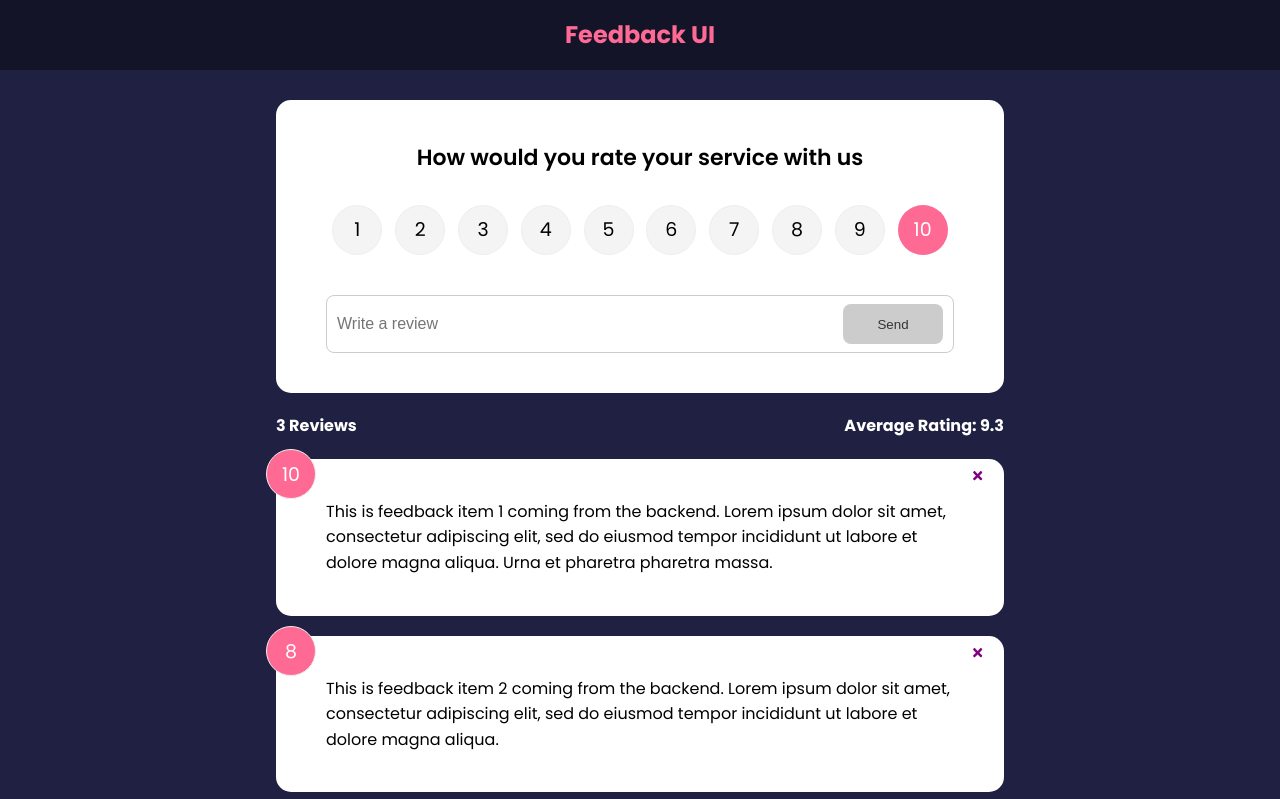
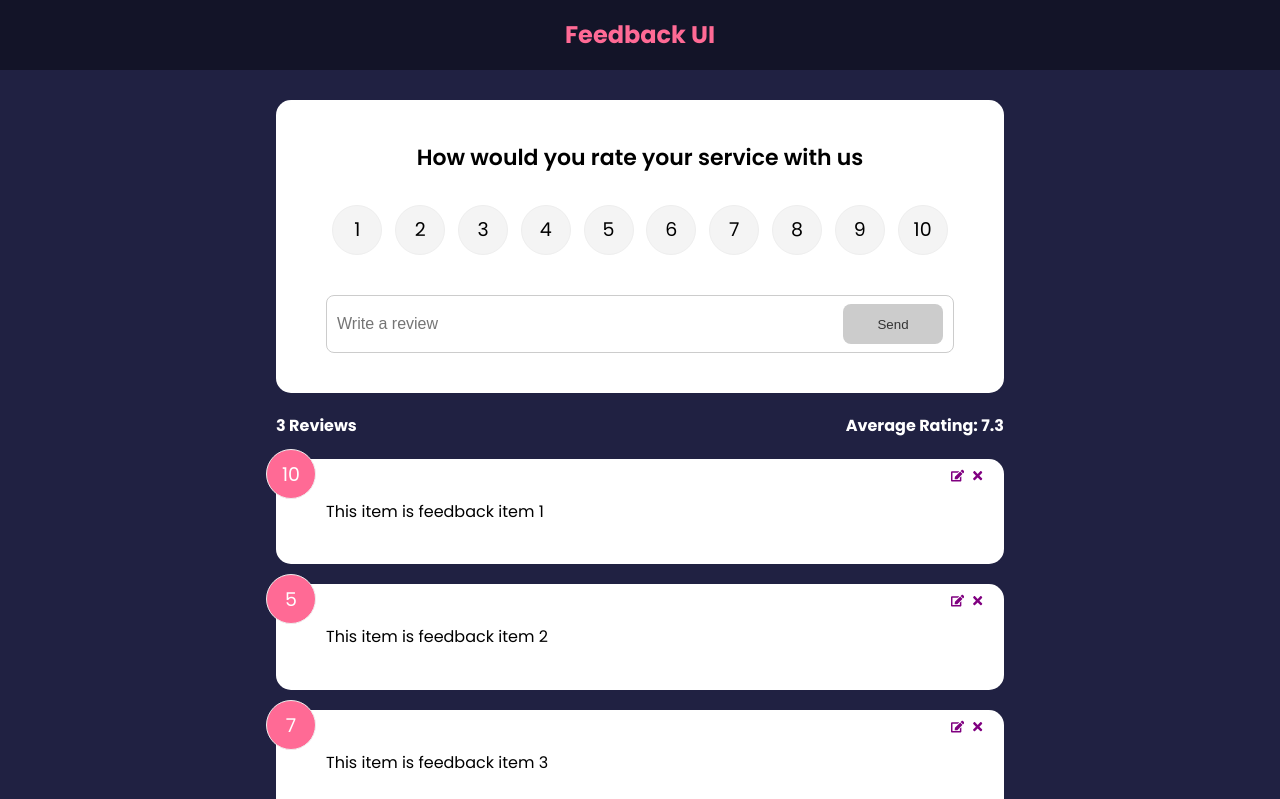
Before and after one commit to ToddMarino/feedback-ui, a React (Create React App) app: page / in a window 1280 px wide. Shown: the top 799 px of the page. Built offline with nearby package versions, Linux system fonts and the light colour scheme.

Commit message:
build for deployment

```diff
--- a/src/App.js
+++ b/src/App.js
@@ -1,53 +1,37 @@
-import { useState } from 'react'
-import { v4 as uuidv4 } from 'uuid'
 import { BrowserRouter as Router, Routes, Route } from 'react-router-dom'
 import Header from './components/Header'
 import AboutPage from './pages/AboutPage'
-import FeedbackData from './data/FeedbackData'
 import FeedbackList from './components/FeedbackList'
 import FeedbackStats from './components/FeedbackStats'
 import FeedbackForm from './components/FeedbackForm'
 import AboutIconLink from './components/AboutIconLink'
+import { FeedbackProvider } from './context/FeedbackContext'
 
-/* SET STATE for user feedback */
 const App = () => {
-	const [feedback, setFeedback] = useState(FeedbackData)
-
-	// ADD AND DELETE FEEDBACK FUNCTIONS
-	// deleteFeedback takes in id as parameter
-	// add alert to confirm user wants to delete the feedback
-	// set state: filter feedback array for the items that don't match the id
-	const deleteFeedback = (id) => {
-		if (window.confirm('Are you sure you want to delete?')) {
-			setFeedback(feedback.filter((item) => item.id !== id))
-		}
-	}
-	// addFeedback takes in newFeedback as parameter
-	// assign id to newFeedback object using uuid
-	// set state: add newFeedback and spread in previous feedback
-	const addFeedback = (newFeedback) => {
-		newFeedback.id = uuidv4()
-		setFeedback([newFeedback, ...feedback])
-	}
 
 	return (
+		<FeedbackProvider>
 			<Router>
 				<Header />
 				<div className='container'>
 					<Routes>
-					<Route exact path='/' element={
+						<Route
+							exact
+							path='/'
+							element={
 								<>
-						<FeedbackForm handleAdd={addFeedback} />
-						<FeedbackStats feedback={feedback} />
-						<FeedbackList feedback={feedback} handleDelete={deleteFeedback} />
+									<FeedbackForm />
+									<FeedbackStats />
+									<FeedbackList />
 								</>
-					}>
-					</Route>
+							}
+						></Route>
 						<Route path='/about' element={<AboutPage />} />
 					</Routes>
 					<AboutIconLink />
 				</div>
 			</Router>
+		</FeedbackProvider>
 	)
 }
 export default App
--- a/src/components/FeedbackForm.jsx
+++ b/src/components/FeedbackForm.jsx
@@ -1,21 +1,31 @@
 import PropTypes from 'prop-types'
-import {useState} from 'react'
+import { useContext, useEffect, useState } from 'react'
 import Card from './shared/Card'
 import Button from './shared/Button'
 import RatingSelect from './RatingSelect'
+import FeedbackContext from '../context/FeedbackContext'
 
-const FeedbackForm = ({handleAdd}) => {
-
+function FeedbackForm () {
 	const [text, setText] = useState('')
 	const [rating, setRating] = useState(10)
 	const [btnDisabled, setBtnDisabled] = useState(true)
 	const [message, setMessage] = useState('')
 
+	const { addFeedback, feedbackEdit, updateFeedback } = useContext(FeedbackContext)
+
+	useEffect(() => {
+		if (feedbackEdit.edit === true) {
+			setBtnDisabled(false)
+			setText(feedbackEdit.item.text)
+			setRating(feedbackEdit.item.rating)
+		}
+	}, [feedbackEdit])
+
 	const handleTextChange = (e) => {
-    if(text === '') {
+		if (text === '') {
 			setBtnDisabled(true)
 			setMessage(null)
-    } else if(text !== '' && text.trim().length <= 10) {
+		} else if (text !== '' && text.trim().length <= 10) {
 			setMessage('Text must be at least 10 characters')
 			setBtnDisabled(true)
 		} else {
@@ -27,12 +37,16 @@
 
 	const handleSubmit = (e) => {
 		e.preventDefault()
-    if(text.trim().length > 10) {
+		if (text.trim().length > 10) {
 			const newFeedback = {
 				text: text,
-        rating: rating
+				rating: rating,
 			}
-      handleAdd(newFeedback)
+      if(feedbackEdit.edit === true) {
+        updateFeedback(feedbackEdit.item.id, newFeedback)
+      } else {
+        addFeedback(newFeedback)
+      }
 
 			setText('')
 		}
@@ -43,13 +57,16 @@
 			<form onSubmit={handleSubmit}>
 				<h2>How would you rate your service with us</h2>
 				<RatingSelect select={(rating) => setRating(rating)} />
-        <div className="input-group">
+				<div className='input-group'>
 					<input
-          type="text"
+						type='text'
 						placeholder='Write a review'
 						onChange={handleTextChange}
-          value={text} />
-          <Button type='submit' isDisabled={btnDisabled}>Send</Button>
+						value={text}
+					/>
+					<Button type='submit' isDisabled={btnDisabled}>
+						Send
+					</Button>
 				</div>
 				{message && <div className='message'>{message}</div>}
 			</form>
--- a/src/components/FeedbackItem.jsx
+++ b/src/components/FeedbackItem.jsx
@@ -1,24 +1,27 @@
-import PropTypes from "prop-types";
-import { FaTimes } from 'react-icons/fa'
+import PropTypes from 'prop-types'
+import { useContext } from 'react'
+import { FaTimes, FaEdit } from 'react-icons/fa'
 import Card from './shared/Card'
+import FeedbackContext from '../context/FeedbackContext'
 
-
-function FeedbackItem({item, handleDelete}) {
+function FeedbackItem({ item }) {
+	const { deleteFeedback, editFeedback } = useContext(FeedbackContext)
 	return (
 		<Card>
 			<div className='num-display'>{item.rating}</div>
-        <button
-        onClick={() => handleDelete(item.id) }
-        className='close'
-        >
+
+			<button onClick={() => deleteFeedback(item.id)} className='close'>
 				<FaTimes color='purple' />
 			</button>
+
+			<button onClick={() => editFeedback(item)} className='edit'>
+				<FaEdit color='purple' />
+			</button>
+
 			<div className='text-display'>{item.text}</div>
 		</Card>
 	)
 }
-
-
 
 FeedbackItem.propTypes = {
 	item: PropTypes.object.isRequired,
--- a/src/components/FeedbackList.jsx
+++ b/src/components/FeedbackList.jsx
@@ -1,19 +1,15 @@
-import PropTypes from 'prop-types'
+import { useContext } from 'react'
 import { motion, AnimatePresence } from 'framer-motion'
 import FeedbackItem from './FeedbackItem'
+import FeedbackContext from '../context/FeedbackContext'
 
-const FeedbackList = ({ feedback, handleDelete }) => {
+const FeedbackList = () => {
+
+	const {feedback} = useContext(FeedbackContext)
+
 	if (!feedback || feedback.length === 0) {
 		return <p>No feedback yet ... </p>
 	}
-
-	// return (
-	// 	<div className='feedback-list'>
-	// 		{feedback.map((item) => (
-	// 			<FeedbackItem key={item.id} item={item} handleDelete={handleDelete} />
-	// 		))}
-	// 	</div>
-	// )
 
 	return (
 		<div className='feedback-list'>
@@ -28,7 +24,6 @@
 						<FeedbackItem
 							key={item.id}
 							item={item}
-							handleDelete={handleDelete}
 						/>
 					</motion.div>
 				))}
@@ -37,14 +32,4 @@
 	)
 }
 
-FeedbackList.propTypes = {
-	feedback: PropTypes.arrayOf(
-		PropTypes.shape({
-			id: PropTypes.number.isRequired,
-			text: PropTypes.string.isRequired,
-			rating: PropTypes.number.isRequired,
-		})
-	),
-}
-
 export default FeedbackList
--- a/src/components/FeedbackStats.jsx
+++ b/src/components/FeedbackStats.jsx
@@ -1,31 +1,22 @@
-import PropTypes from "prop-types"
+import { useContext } from "react"
+import FeedbackContext from "../context/FeedbackContext"
 
-const FeedbackStats = ({feedback}) => {
-    const {length} = feedback
+const FeedbackStats = () => {
+    const {feedback} = useContext(FeedbackContext)
 
     // Calculate ratings average
     let average = feedback.reduce((acc, cur) => {
         return acc + cur.rating
-    }, 0) / length
+    }, 0) / feedback.length
 
     average = average.toFixed(1).replace(/[.,]0$/, '')
 
   return (
     <div className="feedback-stats">
-        <h4>{length} {length === 1 ? 'Review' : 'Reviews'}</h4>
+        <h4>{feedback.length} {feedback.length === 1 ? 'Review' : 'Reviews'}</h4>
         <h4>Average Rating: {isNaN(average) ? 0 : average}</h4>
     </div>
   )
 }
 
-FeedbackStats.propTypes = {
-  feedback: PropTypes.arrayOf(
-    PropTypes.shape({
-        id: PropTypes.number.isRequired,
-        text: PropTypes.string.isRequired,
-        rating: PropTypes.number.isRequired,
-    })
-)
-}
-
 export default FeedbackStats
--- a/src/components/RatingSelect.jsx
+++ b/src/components/RatingSelect.jsx
@@ -1,11 +1,18 @@
-import { useState } from 'react'
+import { useState, useContext, useEffect } from 'react'
+import FeedbackContext from '../context/FeedbackContext'
 
-function RatingSelect({select}) {
+function RatingSelect({ select }) {
 	const [selected, setSelected] = useState(10)
+
+	const { feedbackEdit } = useContext(FeedbackContext)
+
+	useEffect(() => {
+		setSelected(feedbackEdit.item.rating)
+	}, [feedbackEdit])
 
 	const handleChange = (e) => {
 		setSelected(+e.currentTarget.value)
-        select(+e.currentTarget.value)
+		select(+e.currentTarget.value)
 	}
 
 	return (
@@ -61,7 +68,7 @@
 					id='num5'
 					value='5'
 					onChange={handleChange}
-					checked={selected === 1}
+					checked={selected === 5}
 				/>
 				<label htmlFor='num5'>5</label>
 			</li>
@@ -72,7 +79,7 @@
 					id='num6'
 					value='6'
 					onChange={handleChange}
-					checked={selected ===6}
+					checked={selected === 6}
 				/>
 				<label htmlFor='num6'>6</label>
 			</li>
--- /dev/null
+++ b/src/context/FeedbackContext.js
@@ -0,0 +1,70 @@
+import { createContext, useState } from 'react'
+import { v4 as uuidv4 } from 'uuid'
+
+const FeedbackContext = createContext()
+
+export const FeedbackProvider = ({ children }) => {
+	const [feedback, setFeedback] = useState([
+		{
+			id: 1,
+			text: 'This item is feedback item 1',
+			rating: 10,
+		},
+		{
+			id: 2,
+			text: 'This item is feedback item 2',
+			rating: 5,
+		},
+		{
+			id: 3,
+			text: 'This item is feedback item 3',
+			rating: 7,
+		},
+	])
+
+	const [feedbackEdit, setFeedbackEdit] = useState({
+		item: {},
+		edit: false,
+	})
+
+    const addFeedback = (newFeedback) => {
+        newFeedback.id = uuidv4()
+        setFeedback([newFeedback, ...feedback])
+    }
+
+	const deleteFeedback = (id) => {
+		if (window.confirm('Are you sure you want to delete?')) {
+			setFeedback(feedback.filter((item) => item.id !== id))
+		}
+	}
+
+    const updateFeedback = (id, updItem) => {
+        setFeedback (
+            feedback.map((item) => (item.id === id ? { ...item, ...updItem } : item))
+        )
+    }
+
+	const editFeedback = (item) => {
+		setFeedbackEdit({
+			item,
+			edit: true,
+		})
+	}
+
+	return (
+		<FeedbackContext.Provider
+			value={{
+				feedback,
+				feedbackEdit,
+				addFeedback,
+				editFeedback,
+                updateFeedback,
+				deleteFeedback,
+			}}
+		>
+			{children}
+		</FeedbackContext.Provider>
+	)
+}
+
+export default FeedbackContext
```
Lines whose indentation alone changed are shown as unchanged.
